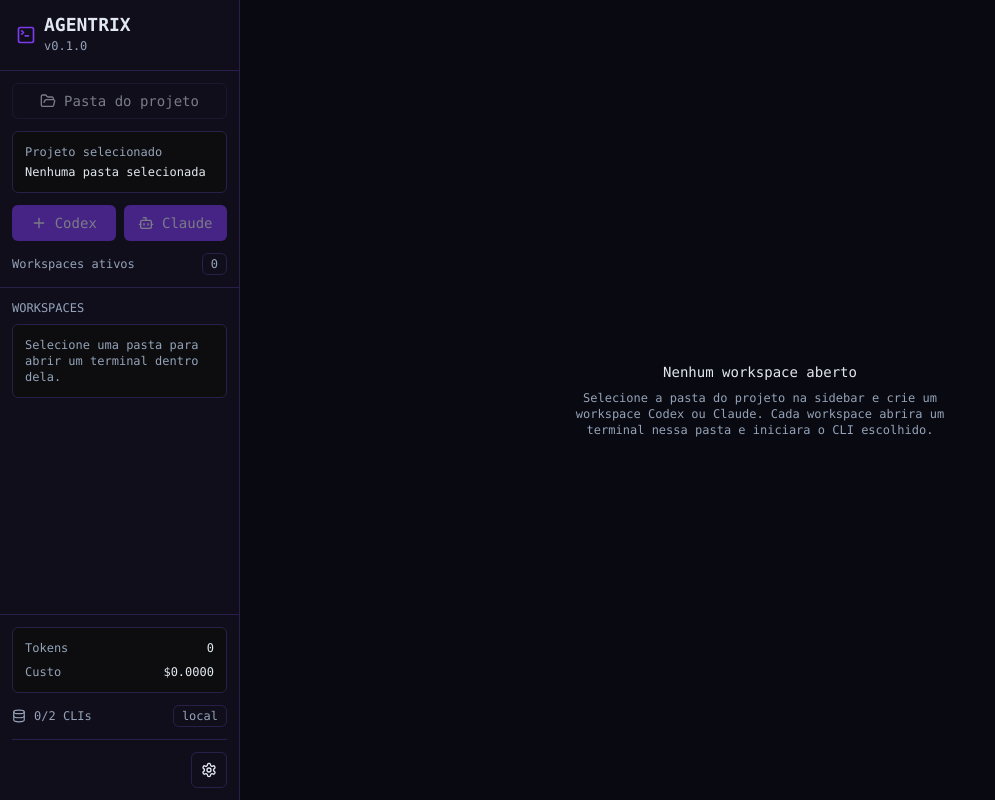
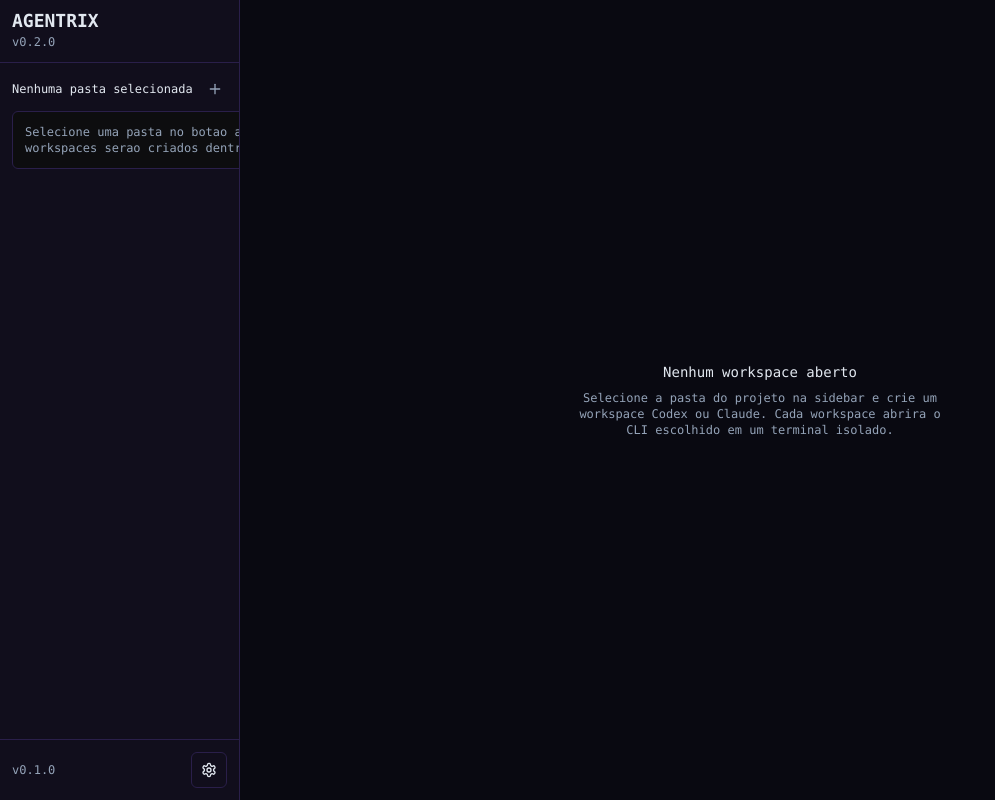
Before and after one commit to galaxyhf/agentrix, a React (Vite) app: page / in a window 1280 px wide. Both pictures are taken after a click on the button "Entrar no workspace". Shown: the whole page, without its empty margins (0-995 px from the left). Built offline with nearby package versions, Linux system fonts and the light colour scheme.

Commit message:
feat: melhorar gerenciamento de workspaces e terminais, incluindo exclusão em massa

```diff
--- a/src/components/layout/main-workspace.tsx
+++ b/src/components/layout/main-workspace.tsx
@@ -4,10 +4,7 @@ import { useAppStore } from "@/store/app-store";
 export function MainWorkspace() {
   const agents = useAppStore((state) => state.agents);
   const activeAgentId = useAppStore((state) => state.activeAgentId);
-  const setActiveAgent = useAppStore((state) => state.setActiveAgent);
-
-  const columns = agents.length <= 1 ? 1 : 2;
-  const rows = Math.max(1, Math.ceil(agents.length / columns));
+  const visibleAgentId = agents.some((agent) => agent.id === activeAgentId) ? activeAgentId : agents[0]?.id;
 
   if (agents.length === 0) {
     return (
@@ -18,7 +15,7 @@ export function MainWorkspace() {
               Nenhum workspace aberto
             </h2>
             <p className="mt-2 text-xs text-text-muted">
-              Selecione a pasta do projeto na sidebar e crie um workspace Codex ou Claude. Cada workspace abrira um terminal nessa pasta e iniciara o CLI escolhido.
+              Selecione a pasta do projeto na sidebar e crie um workspace Codex ou Claude. Cada workspace abrira o CLI escolhido em um terminal isolado.
             </p>
           </div>
         </section>
@@ -27,24 +24,20 @@ export function MainWorkspace() {
   }
 
   return (
-    <main className="flex min-w-0 flex-1 flex-col bg-background">
-      <section
-        className="grid min-h-0 flex-1 gap-px overflow-hidden bg-border p-px"
-        style={{
-          gridTemplateColumns: `repeat(${columns}, minmax(0, 1fr))`,
-          gridTemplateRows: `repeat(${rows}, minmax(0, 1fr))`,
-        }}
-      >
+    <main className="relative min-w-0 flex-1 overflow-hidden bg-background">
       {agents.map((agent) => (
         <div
           key={agent.id}
-            className="min-h-0 min-w-0 overflow-hidden"
-            onClick={() => setActiveAgent(agent.id)}
+          className={
+            agent.id === visibleAgentId
+              ? "visible absolute inset-0 z-10 opacity-100"
+              : "invisible pointer-events-none absolute inset-0 z-0 opacity-0"
+          }
+          aria-hidden={agent.id !== visibleAgentId}
         >
-            <TerminalPane agent={agent} />
+          <TerminalPane agent={agent} visible={agent.id === visibleAgentId} />
         </div>
       ))}
-      </section>
     </main>
   );
 }
--- a/src/components/layout/sidebar.tsx
+++ b/src/components/layout/sidebar.tsx
@@ -1,14 +1,13 @@
-import { Bot, Database, FolderOpen, Plus, Settings, TerminalSquare, Trash2 } from "lucide-react";
+import { Bot, FolderOpen, Plus, Settings, Trash2 } from "lucide-react";
 import { Badge } from "@/components/ui/badge";
 import { Button } from "@/components/ui/button";
 import { ScrollArea } from "@/components/ui/scroll-area";
-import { Separator } from "@/components/ui/separator";
 import {
   Tooltip,
   TooltipContent,
   TooltipTrigger,
 } from "@/components/ui/tooltip";
-import { isTauri, stopAgentSession } from "@/lib/tauri";
+import { stopAgentSession } from "@/lib/tauri";
 import { cn } from "@/lib/utils";
 import { useAppStore } from "@/store/app-store";
 import type { AgentStatus } from "@/lib/types";
@@ -27,29 +26,22 @@ export function Sidebar() {
   const workspaces = useAppStore((state) => state.workspaces);
   const activeWorkspaceId = useAppStore((state) => state.activeWorkspaceId);
   const agents = useAppStore((state) => state.agents);
-  const connections = useAppStore((state) => state.connections);
   const settings = useAppStore((state) => state.settings);
   const setActiveWorkspace = useAppStore((state) => state.setActiveWorkspace);
   const addWorkspace = useAppStore((state) => state.addWorkspace);
   const removeWorkspace = useAppStore((state) => state.removeWorkspace);
+  const removeAllWorkspaces = useAppStore((state) => state.removeAllWorkspaces);
   const updateSettings = useAppStore((state) => state.updateSettings);
   const setSettingsOpen = useAppStore((state) => state.setSettingsOpen);
-
-  const totalTokens = agents.reduce(
-    (sum, agent) => sum + agent.tokens.total_tokens,
-    0,
-  );
-  const totalCost = agents.reduce(
-    (sum, agent) => sum + agent.tokens.estimated_cost,
-    0,
-  );
 
   function agentForWorkspace(workspaceId: string) {
     return agents.find((agent) => agent.workspace_id === workspaceId);
   }
 
   async function deleteWorkspace(workspaceId: string) {
-    const workspaceAgents = agents.filter((agent) => agent.workspace_id === workspaceId);
+    const workspaceAgents = agents.filter(
+      (agent) => agent.workspace_id === workspaceId,
+    );
     for (const agent of workspaceAgents) {
       if (agent.session_id && !agent.session_id.startsWith("preview-")) {
         await stopAgentSession(agent.session_id);
@@ -58,10 +50,17 @@ export function Sidebar() {
     removeWorkspace(workspaceId);
   }
 
+  async function deleteAllWorkspaces() {
+    for (const agent of agents) {
+      if (agent.session_id && !agent.session_id.startsWith("preview-")) {
+        await stopAgentSession(agent.session_id);
+      }
+    }
+    removeAllWorkspaces();
+  }
+
   async function chooseProjectFolder() {
-    if (!isTauri()) {
-      return;
-    }
+    try {
       const { open } = await import("@tauri-apps/plugin-dialog");
       const selected = await open({
         directory: true,
@@ -70,53 +69,108 @@ export function Sidebar() {
       });
       if (typeof selected === "string") {
         updateSettings({ defaultProjectsPath: selected });
+        return selected;
+      }
+    } catch {
+      return null;
+    }
+    return null;
+  }
+
+  async function createWorkspace(provider: "codex" | "claude-code") {
+    if (settings.defaultProjectsPath) {
+      addWorkspace(provider);
+      return;
+    }
+
+    const selected = await chooseProjectFolder();
+    if (selected) {
+      useAppStore.getState().addWorkspace(provider);
     }
   }
 
   return (
-    <aside className="flex h-full w-[240px] shrink-0 flex-col border-r bg-surface">
-      <div className="border-b p-4">
-        <div className="flex items-center gap-2">
-          <TerminalSquare className="size-5 text-accent" />
+    <aside className="flex h-full w-60 shrink-0 flex-col border-r bg-surface">
+      <div className="border-b p-3">
         <div>
           <h1 className="text-lg font-semibold leading-none">AGENTRIX</h1>
-            <p className="mt-1 text-xs text-text-muted">v0.1.0</p>
-          </div>
-        </div>
-      </div>
-
-      <div className="space-y-3 border-b p-3">
-        <Button className="w-full" variant="outline" onClick={() => void chooseProjectFolder()} disabled={!isTauri()}>
-          <FolderOpen />
-          Pasta do projeto
-        </Button>
-        <div className="rounded-md border bg-background p-3">
-          <p className="text-xs text-text-muted">Projeto selecionado</p>
-          <p className="mt-1 truncate text-xs text-text">{settings.defaultProjectsPath || "Nenhuma pasta selecionada"}</p>
-        </div>
-        <div className="grid grid-cols-2 gap-2">
-          <Button onClick={() => addWorkspace("codex")} disabled={!settings.defaultProjectsPath}>
-            <Plus />
-            Codex
-          </Button>
-          <Button onClick={() => addWorkspace("claude-code")} disabled={!settings.defaultProjectsPath}>
-            <Bot />
-            Claude
-          </Button>
-        </div>
-        <div className="flex items-center justify-between text-xs text-text-muted">
-          <span>Workspaces ativos</span>
-          <Badge variant="secondary">{workspaces.length}</Badge>
+          <p className="mt-1 text-xs text-text-muted">v0.2.0</p>
         </div>
       </div>
 
       <ScrollArea className="min-h-0 flex-1">
         <div className="space-y-2 p-3">
-          <p className="mb-2 text-xs uppercase text-text-muted">Workspaces</p>
+          <div className="mb-2 flex items-center justify-between gap-2">
+            <p className="min-w-0 truncate text-xs font-medium text-text">
+              {settings.defaultProjectsPath
+                ? folderNameFromPath(settings.defaultProjectsPath)
+                : "Nenhuma pasta selecionada"}
+            </p>
+            <div className="flex shrink-0 items-center gap-1">
+              <Tooltip>
+                <TooltipTrigger asChild>
+                  <Button
+                    size="icon"
+                    variant="ghost"
+                    className="size-7"
+                    onClick={() => void createWorkspace("codex")}
+                    aria-label="Novo Codex"
+                  >
+                    <Plus />
+                  </Button>
+                </TooltipTrigger>
+                <TooltipContent>Novo Codex</TooltipContent>
+              </Tooltip>
+              <Tooltip>
+                <TooltipTrigger asChild>
+                  <Button
+                    size="icon"
+                    variant="ghost"
+                    className="size-7"
+                    onClick={() => void createWorkspace("claude-code")}
+                    aria-label="Novo Claude"
+                  >
+                    <Bot />
+                  </Button>
+                </TooltipTrigger>
+                <TooltipContent>Novo Claude</TooltipContent>
+              </Tooltip>
+              <Tooltip>
+                <TooltipTrigger asChild>
+                  <Button
+                    size="icon"
+                    variant="ghost"
+                    className="size-7"
+                    onClick={() => void deleteAllWorkspaces()}
+                    disabled={workspaces.length === 0}
+                    aria-label="Excluir todos"
+                  >
+                    <Trash2 />
+                  </Button>
+                </TooltipTrigger>
+                <TooltipContent>Excluir todos</TooltipContent>
+              </Tooltip>
+              <Tooltip>
+                <TooltipTrigger asChild>
+                  <Button
+                    size="icon"
+                    variant="ghost"
+                    className="size-7"
+                    onClick={() => void chooseProjectFolder()}
+                    aria-label="Selecionar pasta do projeto"
+                  >
+                    <FolderOpen />
+                  </Button>
+                </TooltipTrigger>
+                <TooltipContent>Selecionar pasta</TooltipContent>
+              </Tooltip>
+            </div>
+          </div>
 
           {workspaces.length === 0 && (
             <div className="rounded-md border bg-background p-3 text-xs text-text-muted">
-              Selecione uma pasta para abrir um terminal dentro dela.
+              Selecione uma pasta no botao acima. Os workspaces serao criados
+              dentro dela.
             </div>
           )}
 
@@ -125,15 +179,21 @@ export function Sidebar() {
             return (
               <div
                 key={workspace.id}
+                role="button"
+                tabIndex={0}
+                onClick={() => setActiveWorkspace(workspace.id)}
+                onKeyDown={(event) => {
+                  if (event.key === "Enter" || event.key === " ") {
+                    event.preventDefault();
+                    setActiveWorkspace(workspace.id);
+                  }
+                }}
                 className={cn(
-                "w-full rounded-md border bg-background p-3 transition-colors hover:bg-card",
+                  "w-full cursor-pointer rounded-md border bg-background p-3 transition-colors hover:bg-card focus-visible:outline-none focus-visible:ring-2 focus-visible:ring-accent",
                   activeWorkspaceId === workspace.id && "border-accent bg-card",
                 )}
               >
-              <button
-                className="w-full text-left"
-                onClick={() => setActiveWorkspace(workspace.id)}
-              >
+                <div className="w-full text-left">
                   <div className="flex items-center justify-between gap-2">
                     <span className="truncate text-sm font-medium">
                       {workspace.name}
@@ -146,10 +206,12 @@ export function Sidebar() {
                     {workspace.path}
                   </p>
                   <div className="mt-2 flex items-center justify-between text-xs text-text-muted">
-                  <span>{agent?.model === "claude-code" ? "Claude" : "Codex"}</span>
+                    <span>
+                      {agent?.model === "claude-code" ? "Claude" : "Codex"}
+                    </span>
                     <span>terminal</span>
                   </div>
-              </button>
+                </div>
                 <div className="mt-3 flex justify-end">
                   <Tooltip>
                     <TooltipTrigger asChild>
@@ -157,13 +219,16 @@ export function Sidebar() {
                         size="icon"
                         variant="ghost"
                         className="size-7"
-                      onClick={() => void deleteWorkspace(workspace.id)}
+                        onClick={(event) => {
+                          event.stopPropagation();
+                          void deleteWorkspace(workspace.id);
+                        }}
                         aria-label={`Excluir ${workspace.name}`}
                       >
                         <Trash2 />
                       </Button>
                     </TooltipTrigger>
-                  <TooltipContent>Excluir terminal</TooltipContent>
+                    <TooltipContent>Excluir workspace</TooltipContent>
                   </Tooltip>
                 </div>
               </div>
@@ -172,32 +237,8 @@ export function Sidebar() {
         </div>
       </ScrollArea>
 
-      <div className="border-t p-3">
-        <div className="rounded-md border bg-background p-3">
-          <div className="mb-2 flex items-center justify-between text-xs">
-            <span className="text-text-muted">Tokens</span>
-            <span>{totalTokens.toLocaleString()}</span>
-          </div>
-          <div className="flex items-center justify-between text-xs">
-            <span className="text-text-muted">Custo</span>
-            <span>${totalCost.toFixed(4)}</span>
-          </div>
-        </div>
-
-        <div className="mt-3 flex items-center justify-between text-xs text-text-muted">
-          <div className="flex items-center gap-2">
-            <Database className="size-3.5" />
-            <span>
-              {connections.filter((connection) => connection.connected).length}
-              /2 CLIs
-            </span>
-          </div>
-          <Badge variant="secondary">local</Badge>
-        </div>
-
-        <Separator className="my-3" />
-
-        <div className="flex justify-end">
+      <div className="flex items-center justify-between border-t p-3 text-xs text-text-muted">
+        <span>v0.1.0</span>
         <Tooltip>
           <TooltipTrigger asChild>
             <Button
@@ -212,7 +253,10 @@ export function Sidebar() {
           <TooltipContent>Settings</TooltipContent>
         </Tooltip>
       </div>
-      </div>
     </aside>
   );
 }
+
+function folderNameFromPath(path: string) {
+  return path.split(/[\\/]/).filter(Boolean).pop() ?? path;
+}
--- a/src/components/settings/settings-dialog.tsx
+++ b/src/components/settings/settings-dialog.tsx
@@ -110,8 +110,8 @@ export function SettingsDialog() {
                 <TabsContent value="Aparencia" className="m-0 space-y-4">
                   <SettingGrid>
                     <NumberField label="Tamanho da fonte" value={settings.fontSize} min={10} max={22} onChange={(fontSize) => updateSettings({ fontSize })} />
-                    <NumberField label="Linhas do terminal" value={settings.terminalRows} min={12} max={80} onChange={(terminalRows) => updateSettings({ terminalRows })} />
-                    <NumberField label="Colunas do terminal" value={settings.terminalCols} min={60} max={220} onChange={(terminalCols) => updateSettings({ terminalCols })} />
+                    <NumberField label="Linhas do PTY" value={settings.terminalRows} min={12} max={80} onChange={(terminalRows) => updateSettings({ terminalRows })} />
+                    <NumberField label="Colunas do PTY" value={settings.terminalCols} min={60} max={220} onChange={(terminalCols) => updateSettings({ terminalCols })} />
                     <NumberField label="Scrollback" value={settings.scrollback} min={500} max={50000} onChange={(scrollback) => updateSettings({ scrollback })} />
                     <SelectField label="Densidade" value={settings.density} options={["compact", "comfortable", "spacious"]} onChange={(density) => updateSettings({ density: density as typeof settings.density })} />
                     <SelectField label="Accent roxo" value={settings.accent} options={["violet", "purple", "fuchsia"]} onChange={(accent) => updateSettings({ accent: accent as typeof settings.accent })} />
--- a/src/store/app-store.ts
+++ b/src/store/app-store.ts
@@ -78,6 +78,7 @@ interface AppState {
   setActiveWorkspacePath: (path: string) => void;
   addWorkspace: (provider: AgentModel) => void;
   removeWorkspace: (workspaceId: string) => void;
+  removeAllWorkspaces: () => void;
   addAgent: (role?: AgentRole) => void;
   removeAgent: (agentId: string) => void;
   updateAgent: (agentId: string, patch: Partial<Agent>) => void;
@@ -200,10 +201,9 @@ export const useAppStore = create<AppState>((set, get) => ({
 
     const workspaceIndex = state.workspaces.filter((item) => item.path).length + 1;
     const projectName = workspaceNameFromPath(projectPath);
-    const providerName = provider === "claude-code" ? "Claude" : "Codex";
     const workspace: Workspace = {
       id: id(),
-      name: `${projectName} ${providerName} ${workspaceIndex}`,
+      name: workspaceIndex === 1 ? projectName : `${projectName} ${workspaceIndex}`,
       path: projectPath,
       updatedAt: now(),
       synced: false,
@@ -236,6 +236,16 @@ export const useAppStore = create<AppState>((set, get) => ({
       activeWorkspaceId: nextWorkspaceId,
       activeAgentId: nextActiveAgent?.id ?? fallbackAgentId,
       logs: state.logs.filter((log) => !removedAgentIds.has(log.agentId)),
+    });
+    void get().save();
+  },
+  removeAllWorkspaces: () => {
+    set({
+      workspaces: [],
+      agents: [],
+      activeWorkspaceId: defaultWorkspace.id,
+      activeAgentId: fallbackAgentId,
+      logs: [],
     });
     void get().save();
   },
```
Also changed, not shown: src/components/terminal/terminal-pane.tsx (+26 -13 lines). Lines whose indentation alone changed are shown as unchanged.
